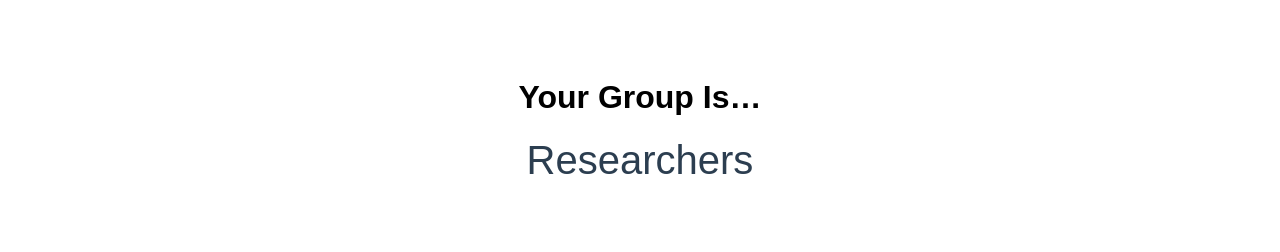
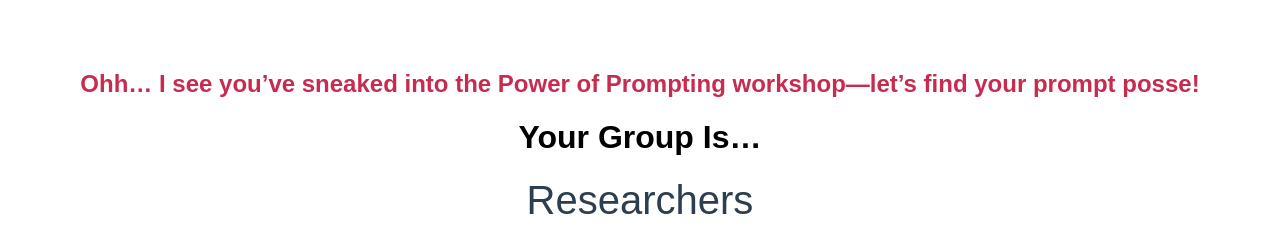
Before and after one commit to navanee-th/powerofprompting, a plain HTML site: page index.html in a window 1280 px wide. Drawn offline with Linux system fonts and the light colour scheme.

Commit message:
Update index.html
tweak tweak tweak

```diff
--- a/index.html
+++ b/index.html
@@ -10,6 +10,9 @@
   </style>
 </head>
 <body>
+  <h2 style="font-size:1.5em; color:#c82b50; margin-top:0.5em;">
+    Ohh… I see you’ve sneaked into the Power of Prompting workshop—let’s find your prompt posse!
+  </h2>
   <h1>Your Group Is…</h1>
   <div id="group" class="group">Loading…</div>
   <script>
```
